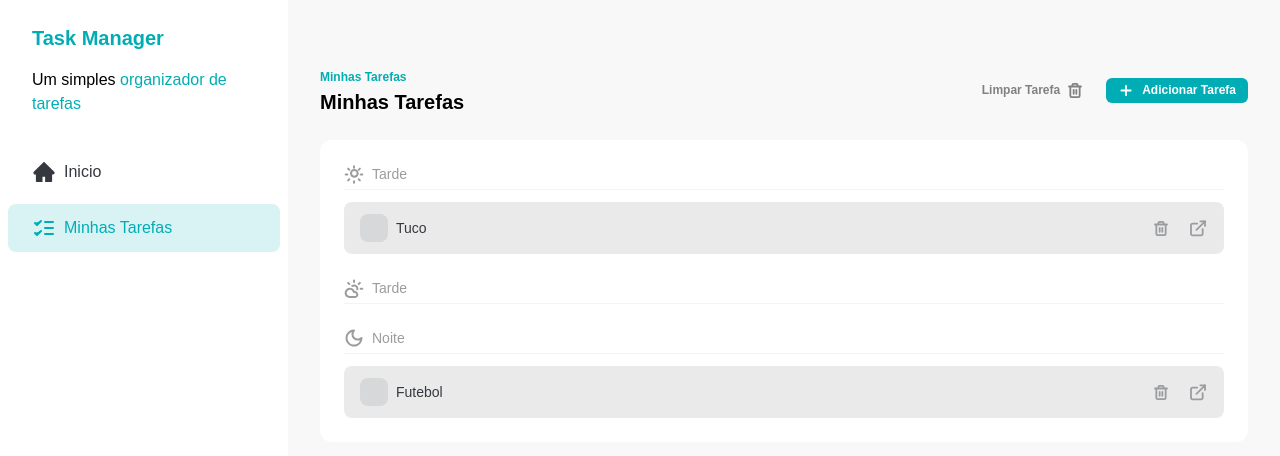
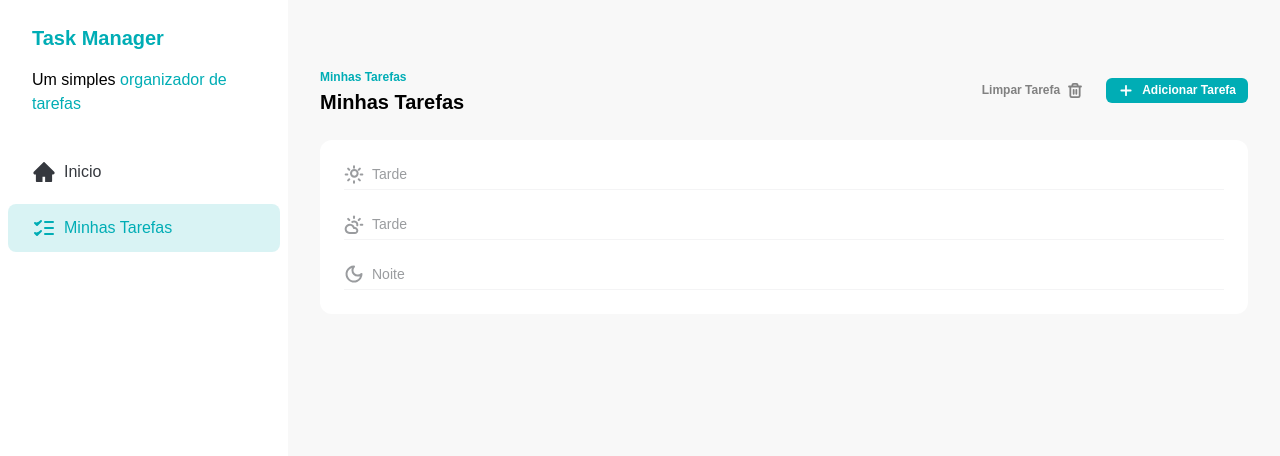
Before and after one commit to lucioneves/listador-de-tarefas, a React (Vite) app: page / in a window 1280 px wide. Shown: the top 456 px of the page. Built offline with nearby package versions, Linux system fonts and the light colour scheme; data requests are answered from the project's data file; a web font is replaced by a local one.

Commit message:
feat: ensure task can be deleted

```diff
--- a/db.json
+++ b/db.json
@@ -1,18 +1,3 @@
 {
-  "tasks": [
-    {
-      "id": "a1e59036-ac6d-4ba6-b1b9-7a404d46bc80",
-      "title": "Tuco",
-      "time": "morning",
-      "description": "Tico",
-      "status": "not-started"
-    },
-    {
-      "id": "00e0842a-998b-47cb-979a-c0d2f8abe546",
-      "title": "Futebol",
-      "time": "evening",
-      "description": "Vasco da Gama",
-      "status": "not-started"
-    }
-  ]
+  "tasks": []
 }
--- a/src/App.jsx
+++ b/src/App.jsx
@@ -1,16 +1,9 @@
-import { Toaster } from "sonner"
-
 import Sidebar from "./components/Sidebar"
 import Tasks from "./components/Tasks"
 
 function App() {
   return (
     <div className="flex">
-      <Toaster
-        toastOptions={{
-          style: { color: "#35383E" },
-        }}
-      />
       <Sidebar />
       <Tasks />
     </div>
--- a/src/main.jsx
+++ b/src/main.jsx
@@ -1,8 +1,9 @@
 import "./index.css"
 
-import { StrictMode } from "react"
+import React from "react"
 import { createRoot } from "react-dom/client"
 import { createBrowserRouter, RouterProvider } from "react-router-dom"
+import { Toaster } from "sonner"
 
 import App from "./App.jsx"
 import TaskDetailsPage from "./pages/task-details.jsx"
@@ -19,7 +20,12 @@
 ])
 
 createRoot(document.getElementById("root")).render(
-  <StrictMode>
+  <React.StrictMode>
+    <Toaster
+      toastOptions={{
+        style: { color: "#35383E" },
+      }}
+    />
     <RouterProvider router={router} />
-  </StrictMode>
+  </React.StrictMode>
 )
--- a/src/pages/task-details.jsx
+++ b/src/pages/task-details.jsx
@@ -1,4 +1,4 @@
-import { useEffect, useRef,useState } from "react"
+import { useEffect, useRef, useState } from "react"
 import { Link, useNavigate, useParams } from "react-router-dom"
 import { toast } from "sonner"
 
@@ -79,6 +79,17 @@
     toast.success("Tarefa salva com sucesso!")
   }
 
+  const handleDeleteClick = async () => {
+    const response = await fetch(`http://localhost:3000/tasks/${task.id}`, {
+      method: "DELETE",
+    })
+    if (!response.ok) {
+      return toast.error("Ocorreu um erro ao deletar a tarefa.")
+    }
+    toast.success("Tarefa deletada com sucesso!")
+    navigate(-1)
+  }
+
   const titleError = errors.find((error) => error.inputName === "title")
   const timeError = errors.find((error) => error.inputName === "time")
   const descriptionError = errors.find(
@@ -108,7 +119,11 @@
             </div>
             <h1 className="mt-2 text-xl font-semibold">{task?.title}</h1>
           </div>
-          <Button className="h-fit self-end" color="danger">
+          <Button
+            className="h-fit self-end"
+            color="danger"
+            onClick={handleDeleteClick}
+          >
             <TrashIcon />
             Deletar tarefa
           </Button>
```
